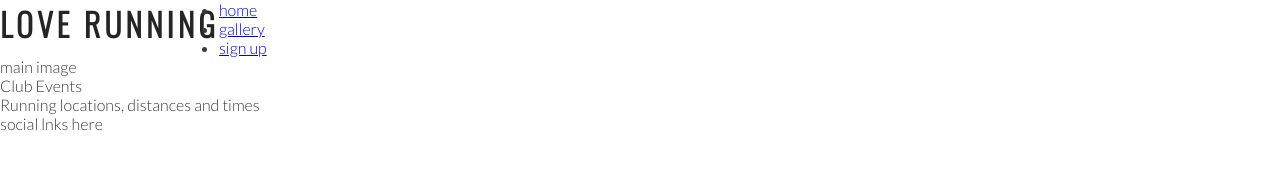
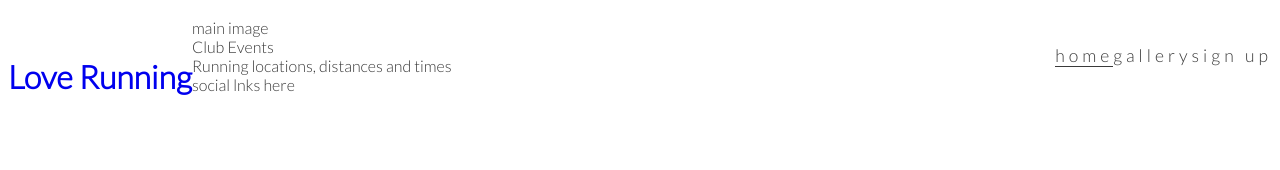
Before and after one commit to PeterHolmqvist/love_running, a plain HTML site: page index.html in a window 1280 px wide. Drawn offline with nearby package versions, Linux system fonts and the light colour scheme.

Commit message:
styled navigation menu

```diff
--- a/assets/css/style.css
+++ b/assets/css/style.css
@@ -1,10 +1,9 @@
 @import url('https://fonts.googleapis.com/css2?family=Lato:wght@300&family=Oswald:wght@300&display=swap');
 
 * {
-    margin: 0;
-    padding: 0;
-    border: 0;
+
 }
+
 body {
     font-family: 'Lato', sans-serif;
     font-weight: 300;
@@ -13,7 +12,7 @@
 
 /*headings and logo*/
 
-h1,h2 {
+h1 h2 {
     font-family: 'Oswald', sans-serif;
     text-transform: uppercase;
     letter-spacing: 4px;
@@ -24,3 +23,32 @@
     float: left;
     font-family: 280%;
 }
+
+/* navigation menu*/
+
+#menu {
+    font-size: 110%;
+    letter-spacing: 4px;
+}
+
+#menu, #logo {
+    line-height: 75px;
+}
+
+#menu li {
+    float: right;
+    list-style: none;
+}
+
+#menu a {
+    text-decoration: none;
+    color: inherit;
+}
+
+#menu a:hover {
+    border-bottom: 1px solid #3a3a3a;
+}
+
+.active {
+    border-bottom: 1px solid #3a3a3a;
+}
--- a/index.html
+++ b/index.html
@@ -16,15 +16,15 @@
         <h1 id="logo">Love Running</h1>
     </a>
     <nav>
-        <ul>
+        <ul id="menu">
             <li>
-                <a href="index.html">home</a>
+                <a href="#signup">sign up</a>
             </li>
             <li>
                 <a href="#gallery">gallery</a>
             </li>
             <li>
-                <a href="#signup">sign up</a>
+                <a href="index.html" class="active">home</a>
             </li>
         </ul>
     </nav>
```
